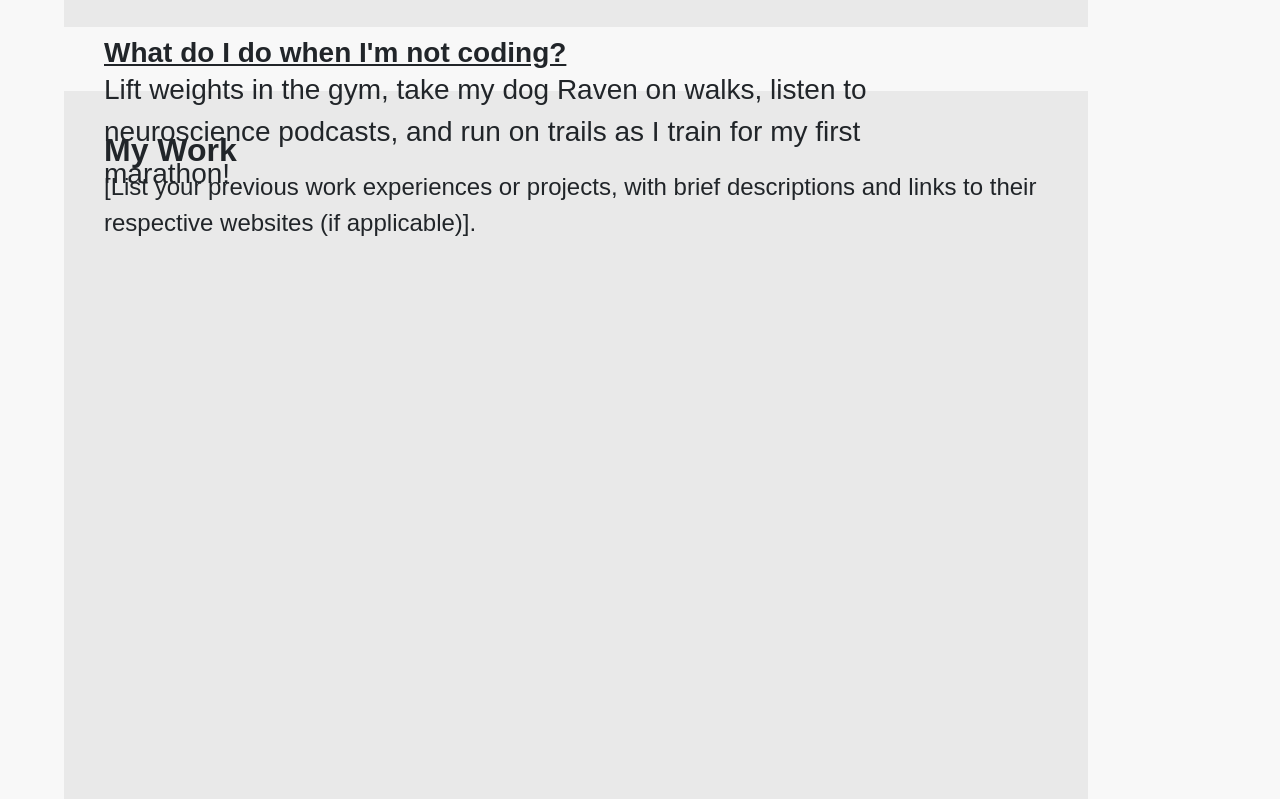
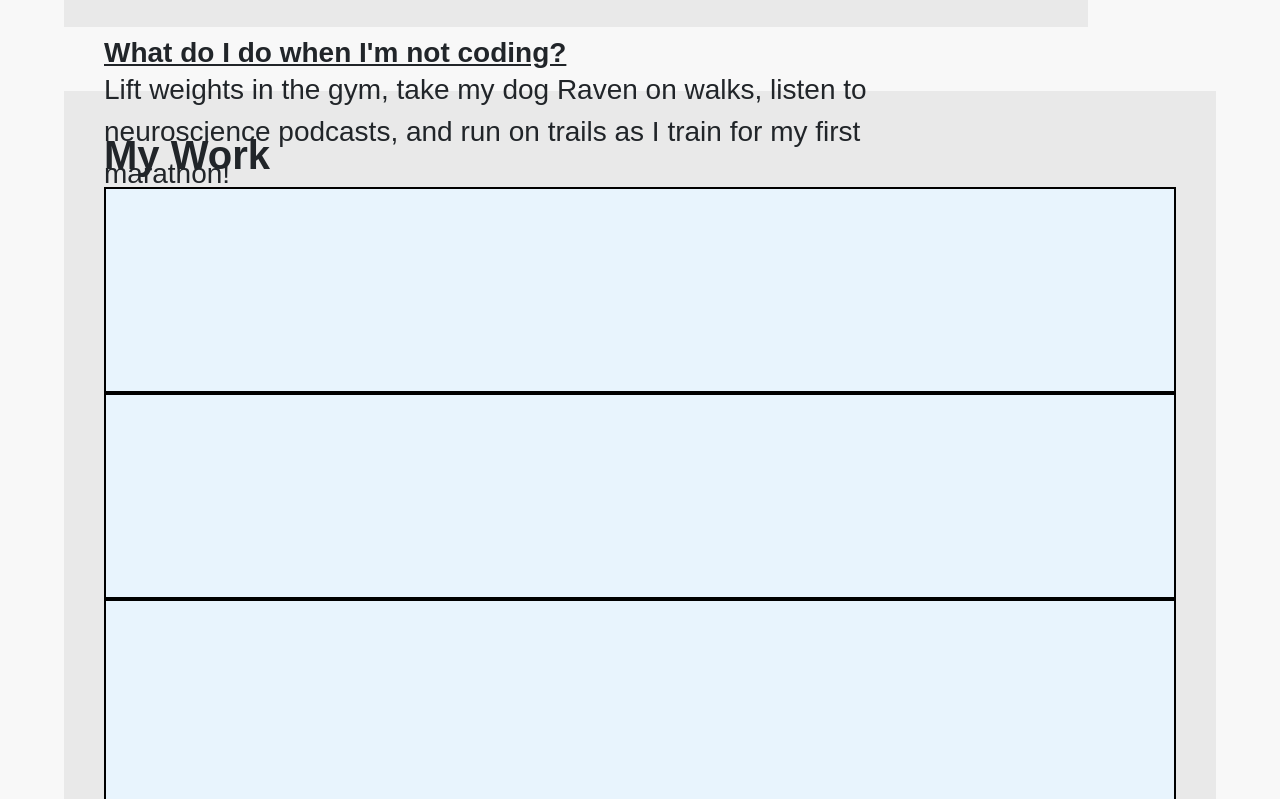
Before and after one commit to jffsun/portfolio-app, a React (Create React App) app: page / in a window 1280 px wide. Shown: the part 1221-2020 px from the top of the page. Built offline with nearby package versions, Linux system fonts and the light colour scheme.

Commit message:
Begin styling Work section

```diff
--- a/src/pages/Work.js
+++ b/src/pages/Work.js
@@ -3,8 +3,19 @@ import React from 'react';
 const Work = () => {
   return (
     <div className="work-container" id="work">
+    <div className="work-header">
       <h2>My Work</h2>
-      <p>[List your previous work experiences or projects, with brief descriptions and links to their respective websites (if applicable)].</p>
+    </div>
+    <div className="projects-container">
+      <div className="project">
+      </div>
+      <div className="project">
+      </div>
+      <div className="project">
+      </div>
+      <div className="project">
+      </div>
+    </div>
     </div>
   );
 };
--- a/src/styles/global.css
+++ b/src/styles/global.css
@@ -212,14 +212,35 @@ a:hover {
 }
 
 .work-container {
-    display: flex;
-    flex-direction: column;
-    height: 90vh;
-    background-color: #e9e9e9;
-    margin: 5vw;
-    width: 80vw;
-    padding: 40px;
+  display: flex;
+  flex-direction: column;
+  height: 120vh;
+  background-color: #e9e9e9;
+  margin: 5vw;
+  width: 90vw;
+  padding: 40px;
 }
+
+.work-header h2 {
+  margin-bottom: 1vh;
+  align-self: flex-start;
+  font-size: 2.5rem;
+}
+
+.projects-container {
+  display: flex;
+  flex-wrap:wrap;
+  width: 100%;
+  height: 100%;
+  background-color:antiquewhite;
+}
+
+.project {
+  width: 100%;
+  height: 25%;
+  background-color: #e8f4fd;
+  border: 2px solid #000; /* Customize border style and color */
+  }
 
 .contact {
   background-color: #f8f8f8;
```
